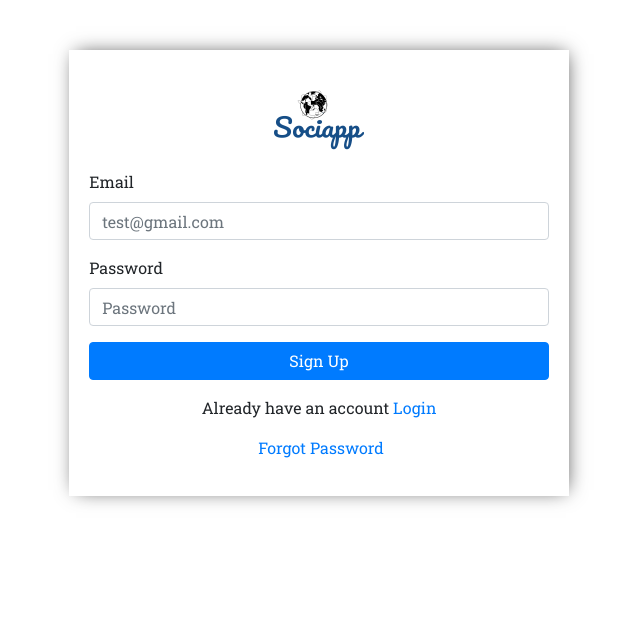
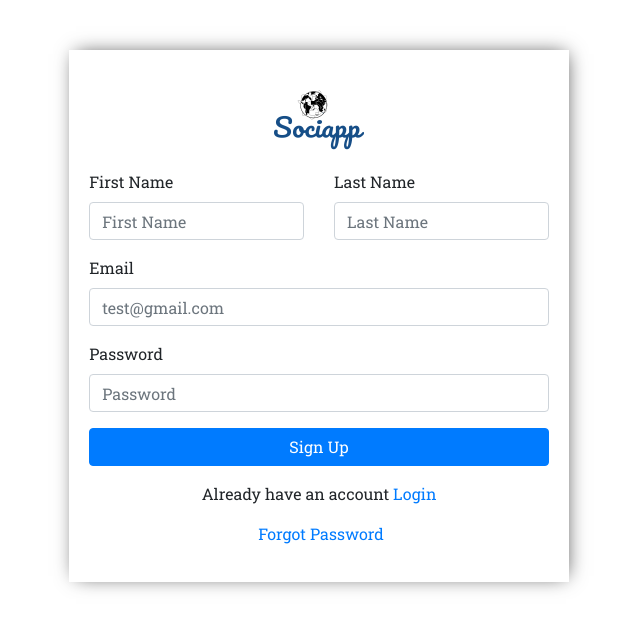
Before and after one commit to abhilashpujari/social-app-symfony-react, a React (Create React App) app in the folder client/: page /signup in a window 1280 px wide. Shown: the top 630 px of the page, without its empty margins (321-961 px from the left). Built offline with nearby package versions, Linux system fonts and the light colour scheme.

Commit message:
Added first name and lastName fields

```diff
--- a/client/src/components/Auth/SignUp.js
+++ b/client/src/components/Auth/SignUp.js
@@ -2,7 +2,9 @@ import React, { Component } from 'react';
 import {
   Container,
   Form,
-  Button
+  Button,
+  Row,
+  Col
 } from 'react-bootstrap';
 
 import { Link } from "react-router-dom";
@@ -25,6 +27,8 @@ class SignUp extends Component {
     };
 
     this.validationRules = {
+      firstName: 'required|min:3',
+      lastName: 'required|min:3',
       password: 'required|min:6',
       email: 'required|email'
     };
@@ -51,7 +55,7 @@ class SignUp extends Component {
   }
 
   render() {
-    const { email, password } = this.state;
+    const { firstName, lastName, email, password } = this.state;
 
     return (
       <Container>
@@ -60,7 +64,24 @@ class SignUp extends Component {
             <div className="logo__container text-center">
               <img className="logo" src={logo} alt="Logo" />
             </div>
+
             <Form className="sign-up__form">
+              <Row>
+                <Col xs={12} lg={6}>
+                  <Form.Group controlId="email">
+                    <Form.Label>First Name</Form.Label>
+                    <Form.Control type="text" name="firstName" placeholder="First Name" value={firstName} onChange={this.handleChange} />
+                  </Form.Group>
+                </Col>
+                <Col xs={12} lg={6}>
+                  <Form.Group controlId="email">
+                    <Form.Label>Last Name</Form.Label>
+                    <Form.Control type="text" name="lastName" placeholder="Last Name" value={lastName} onChange={this.handleChange} />
+                  </Form.Group>
+                </Col>
+              </Row>
+              <Row>
+                <Col>
                   <Form.Group controlId="email">
                     <Form.Label>Email</Form.Label>
                     <Form.Control type="email" name="email" placeholder="test@gmail.com" value={email} onChange={this.handleChange} />
@@ -82,6 +103,8 @@ class SignUp extends Component {
                   <Form.Group className="text-center">
                     <Link to="/forgot-password">&nbsp;Forgot Password</Link>
                   </Form.Group>
+                </Col>
+              </Row>
             </Form>
           </div>
         </div>
```
Also changed, not shown: 1 other file (tests, documents, lock files or other folders). Lines whose indentation alone changed are shown as unchanged.
